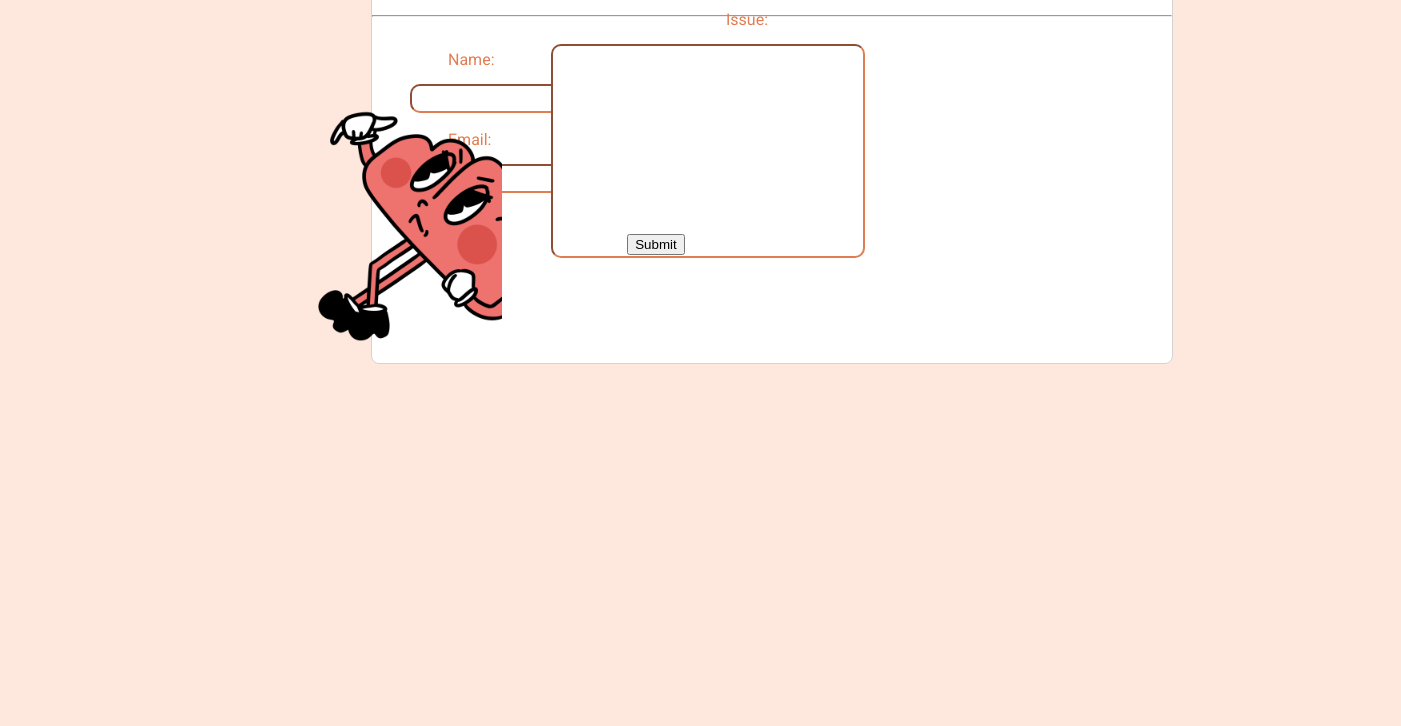
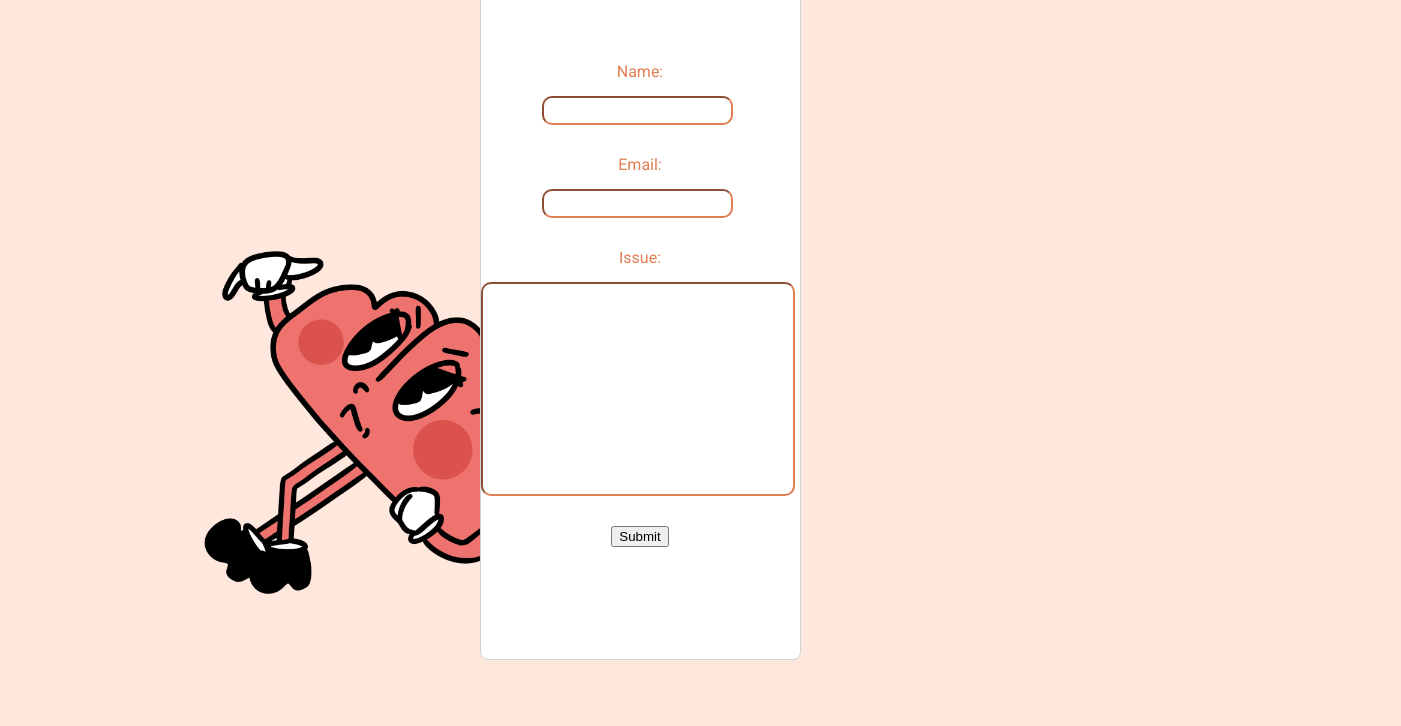
Before and after one commit to camillesosa/BrainBuddies, a plain HTML site: page static/contact.html in a window 1280 px wide. Shown: the part 230-956 px from the top of the page, 1401 px wide, since content can reach past the window. Before the commit the page ends 800 px from the top, so only its background shows below. Drawn offline with Linux system fonts and the light colour scheme.

Commit message:
contact.html positioning fixed

```diff
--- a/static/contact.html
+++ b/static/contact.html
@@ -2,33 +2,51 @@
 <html>
 <head>
   <title>Survey Form</title>
-    <meta charset="utf-8"/>
-    <link href="styles.css" rel="stylesheet"/>
-    <link href='https://fonts.googleapis.com/css?family=Roboto' rel='stylesheet'>
+  <meta charset="utf-8">
+  <link href="styles.css" rel="stylesheet">
+  <link href="https://fonts.googleapis.com/css?family=Roboto" rel="stylesheet">
 </head>
 <body>
   <br><br><br><br><br><br>
-  <div class="middle" style="overflow-y: hidden">
-    <h2 style="text-align: center; color: #E17D52;"> Contact Us
-    </h2>
+  <div class="content-container" style="display: flex; flex-direction: row-reverse; justify-content: center;">
+
+<div class="hidden-spacer" style="opacity:0;">
+  <img src="imgs/CScontact.png" style="width:600px; height:auto;">
+</div>
+
+      <div class="form-container">
+        <div class="form-header" style="padding-bottom: 19px;">
+          <h2 style="text-align: center; color: #E17D52;"> Contact Us</h2>
           <hr>
+        </div>
+        <form>
           <br><br>
-    <div class="text-entry" style="height: 300px; overflow-y: hidden">
-    <form>
-      <label style="position: fixed; left: 35vw; top: 35vh" for="name">Name:</label>
-      <input type="name" id="name" name="name" style="position: fixed; left: 32vw; top: 38vh">
-      <label style="position: fixed; left: 35vw; top: 45vh" for="email">Email:</label>
-      <input type="email" id="email" name="email" style="position: fixed; left: 32vw; top: 48vh">
-      <div class="text-entry" style="height: 300px;">
-        <label style="position: fixed; right: 40vw; top: 30vh;" for="issue">Issue:</label>
-        <input type="issue" id="issue" name="issue" style="position: fixed; right: 32vw; top: 33vh; overflow-y: scroll">
+          <div style="display: flex; flex-direction: column; align-items: center; justify-content: space-around;">
+          <div class="contact-form" style="display: flex; flex-direction: column;">
+          <div class="form-name">
+            <label for="name">Name:</label>
+            <input type="name" id="name" name="name" style="margin-top: 15px; margin-bottom: 30px;">
           </div>
-      <button type="submit" style="position: fixed; left: 49vw; top: 58vh">Submit</button>
+          <div class="form-email">
+            <label for="email">Email:</label>
+            <input type="email" id="email" name="email" style="margin-top: 15px;">
+          </div>
+        </div>
+        <div class="text-entry" style="display: flex; flex-direction: column; margin-bottom: 30px;">
+        <label for="issue" style="margin-top: 30px;">Issue:</label>
+        <input type="issue" id="issue" name="issue" style="margin-top: 15px;">
+      </div>
+    </div>
+    <button type="submit" style="margin-bottom: 15px;">Submit</button>
   </form>
 </div>
+<div class="buddy-icon" style="position: relative; height: 300px; margin-top: 0px;">
+  <img src="imgs/CScontact.png" style="width:600px; height:auto;">
 </div>
-  <img src="imgs/CScontact.png" style="width: 400px; height: auto; position: fixed; left: 8vw; top: 14vh"/>
-  <header>
+
+
+
+<header style="">
   <h1 style="color: #E17D52;">
     Brain Buddies!
   </h1>
@@ -38,5 +56,4 @@
   <a href="faq.html" class="navBar">FAQ</a>
   <a href="contact.html" class="navBar">Contact Us</a>
 </nav>
-  </body>
-</html>
+</div></body></html>
--- a/static/styles.css
+++ b/static/styles.css
@@ -246,3 +246,14 @@ img {
     width: 200px;
     height: auto;
 }
+
+.form-container {
+    background-color: rgb(255, 255, 255);
+    width: 800px;
+    border-radius: 8px;
+    text-align: center;
+    font-family: 'Roboto';
+    color: #E17D52;
+    padding-top: 20px;
+    border: 1px solid lightgray;
+}
```
Lines whose indentation alone changed are shown as unchanged.
